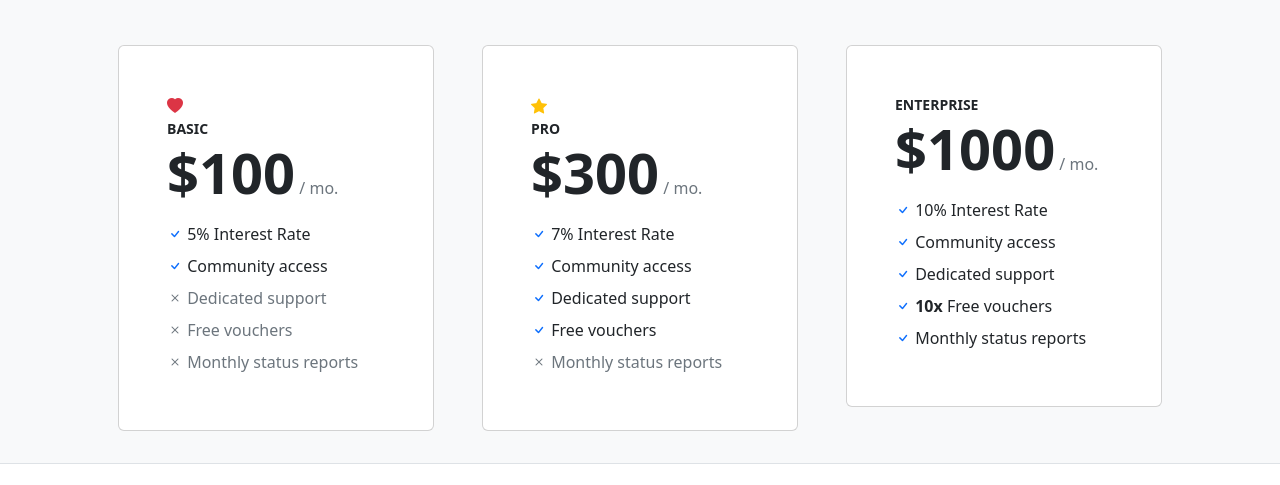
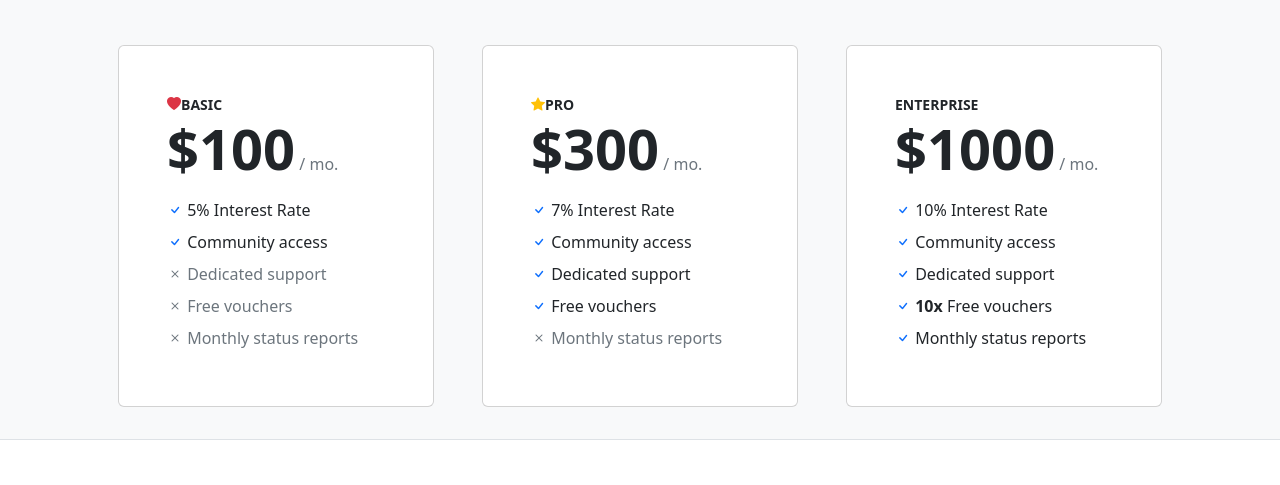
Before and after one commit to fintechsg-devtoolkit2/COM-FT-DEV2_MAR2024_T01, a plain HTML site: page frontend/public/index.html in a window 1280 px wide. Shown: the part 615-1100 px from the top of the page. Drawn offline with nearby package versions, Linux system fonts and the light colour scheme; some icons are missing.

Commit message:
Update index.html

```diff
--- a/frontend/public/index.html
+++ b/frontend/public/index.html
@@ -82,8 +82,9 @@
           <div class="col-lg-6 col-xl-4">
             <div class="card mb-5 mb-xl-0">
               <div class="card-body p-5">
-                <i class="bi bi-heart-fill text-danger"></i>
-                <div class="small text-uppercase fw-bold">Basic</div>
+                <div class="small text-uppercase fw-bold">
+                  <i class="bi bi-heart-fill text-danger"></i>Basic
+                </div>
                 <div class="mb-3">
                   <span class="display-4 fw-bold">$100</span>
                   <span class="text-muted">/ mo.</span>
@@ -117,8 +118,9 @@
           <div class="col-lg-6 col-xl-4">
             <div class="card mb-5 mb-xl-0">
               <div class="card-body p-5">
-                <i class="bi bi-star-fill text-warning"></i>
-                <div class="small text-uppercase fw-bold">Pro</div>
+                <div class="small text-uppercase fw-bold">
+                  <i class="bi bi-star-fill text-warning"></i>Pro
+                </div>
                 <div class="mb-3">
                   <span class="display-4 fw-bold">$300</span>
                   <span class="text-muted">/ mo.</span>
@@ -152,9 +154,8 @@
           <div class="col-lg-6 col-xl-4">
             <div class="card">
               <div class="card-body p-5">
-                <i class="bi bi-rocket-takeoff-fill text-primary"></i>
                 <div class="small text-uppercase fw-bold">
-                  Enterprise
+                  <i class="bi bi-rocket-takeoff-fill text-primary"></i>Enterprise
                 </div>
                 <div class="mb-3">
                   <span class="display-4 fw-bold">$1000</span>
```
